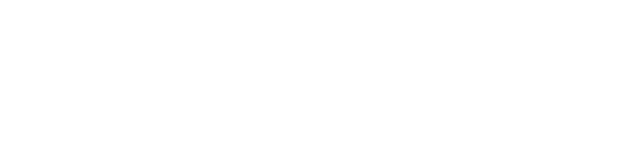
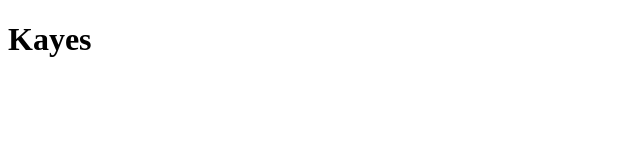
Before and after one commit to kayesmia/Newfolder, a plain HTML site: page index.html in a window 1280 px wide. Shown: the whole page, without its empty margins (0-640 px from the left). Drawn offline with Linux system fonts and the light colour scheme.

Commit message:
kayes pare na commit korte

```diff
--- a/index.html
+++ b/index.html
@@ -5,5 +5,7 @@
     <meta name="viewport" content="width=device-width, initial-scale=1.0" />
     <title>Document</title>
   </head>
-  <body></body>
+  <body>
+    <h1>Kayes</h1>
+  </body>
 </html>
```
